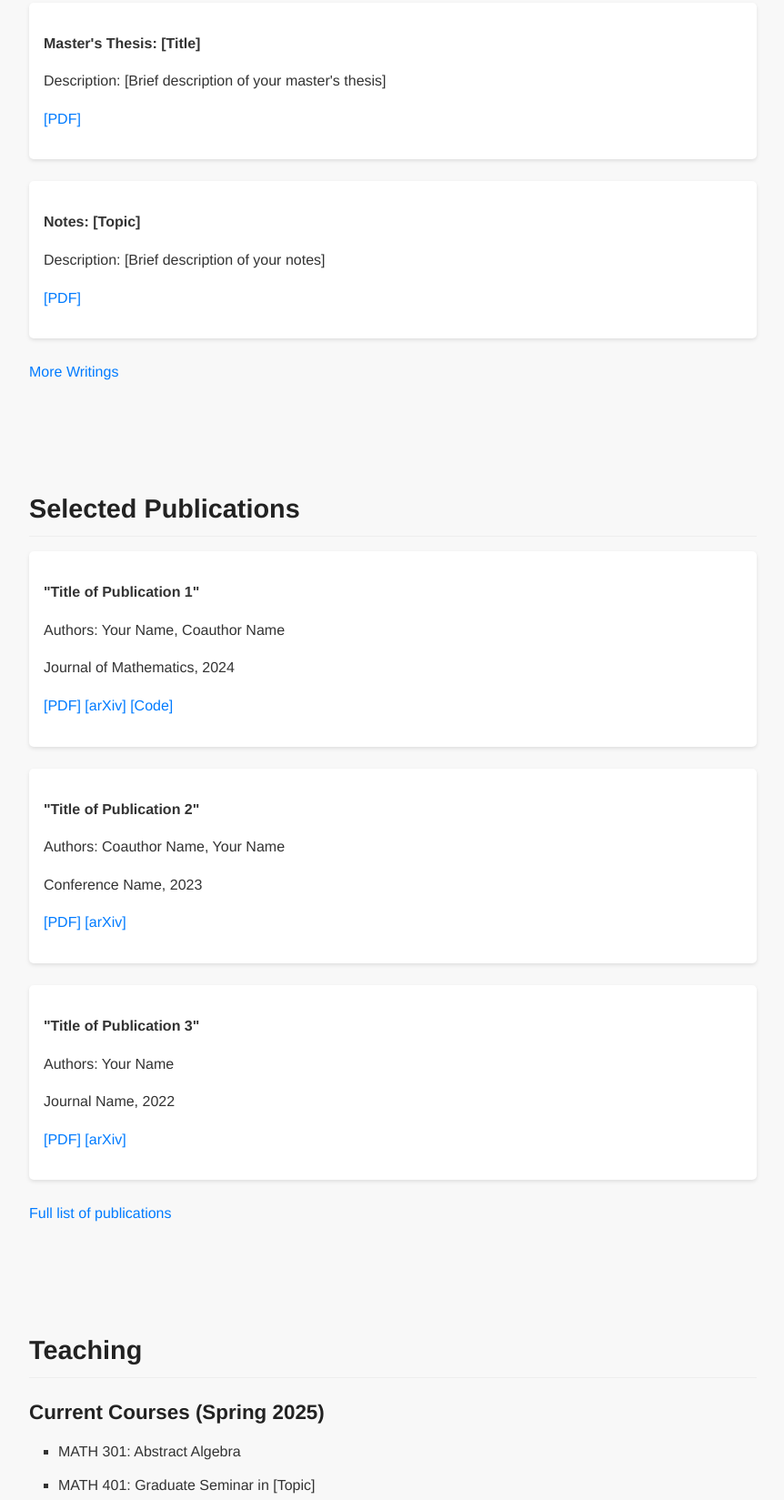
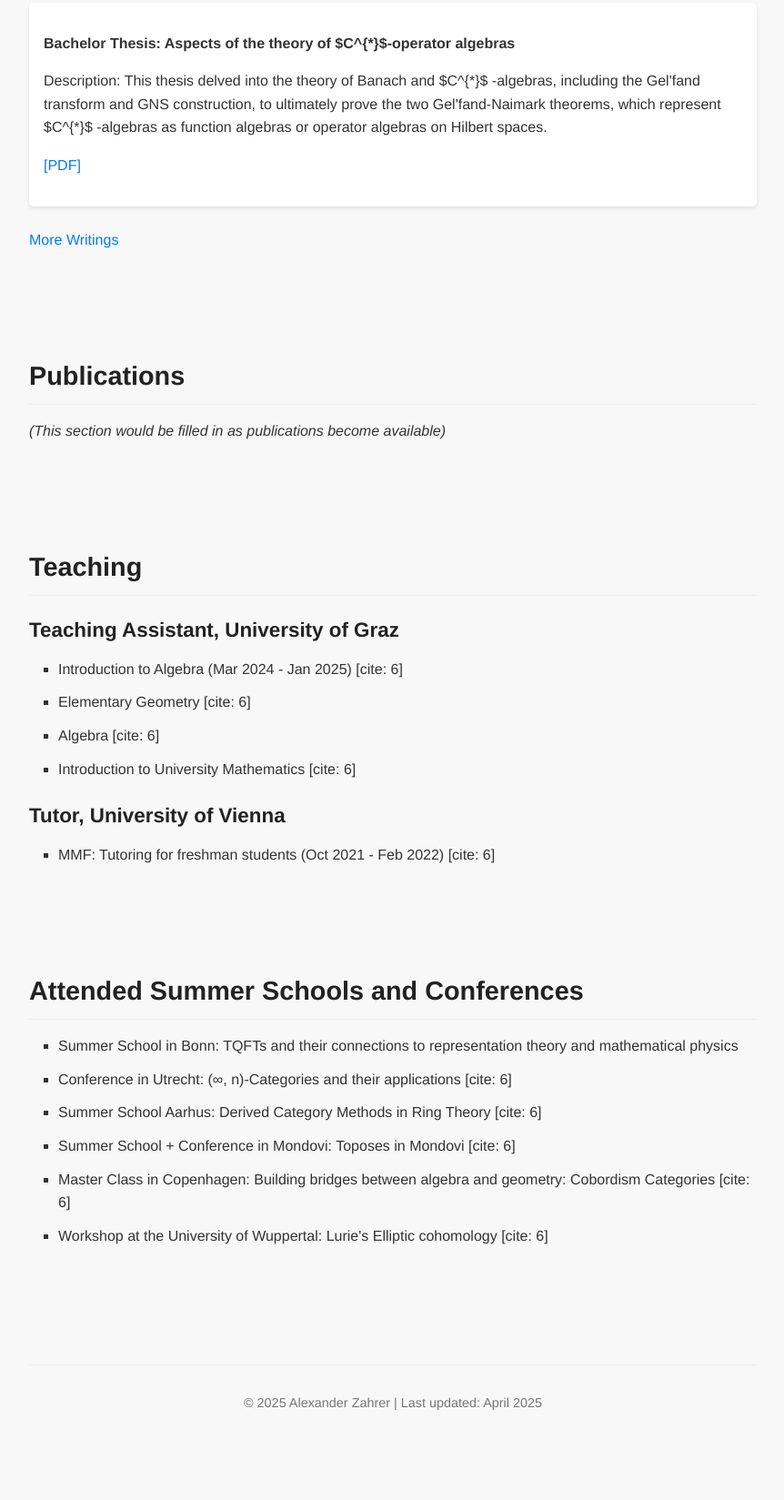
Before and after one commit to alexanderzahrer/Github-page, a plain HTML site: page index.html in a window 1280 px wide. Shown: the part 1096-2745 px from the top of the page at 91% size, without its empty margins (208-1070 px from the left). After the commit the page ends 2697 px from the top, so only its background shows below. Drawn offline with Linux system fonts and the light colour scheme.

Commit message:
Update index.html

```diff
--- a/index.html
+++ b/index.html
@@ -1,22 +1,23 @@
 <!DOCTYPE html>
 <html lang="en">
+
 <head>
     <meta charset="UTF-8">
     <meta name="viewport" content="width=device-width, initial-scale=1.0">
-    <title>Your Name - Mathematician</title>
+    <title>Alexander Zahrer - Mathematician</title>
     <style>
         body {
-            font-family: 'Helvetica Neue', Helvetica, Arial, sans-serif; /* Cooler, clean font */
+            font-family: 'Helvetica Neue', Helvetica, Arial, sans-serif;
             line-height: 1.6;
-            color: #333; /* Darker, more readable text */
+            color: #333;
             max-width: 800px;
             margin: 0 auto;
             padding: 2rem 1rem;
-            background-color: #f8f8f8; /* Light background for better readability */
+            background-color: #f8f8f8;
         }
 
         a {
-            color: #007bff; /* Standard blue link color */
+            color: #007bff;
             text-decoration: none;
         }
 
@@ -24,17 +25,19 @@
             text-decoration: underline;
         }
 
-        h1, h2, h3 {
+        h1,
+        h2,
+        h3 {
             margin-top: 1.5rem;
             margin-bottom: 1rem;
             font-weight: 600;
             line-height: 1.25;
-            color: #222; /* Darker headings */
+            color: #222;
         }
 
         h1 {
-            font-size: 2.2em; /* Slightly larger main heading */
-            border-bottom: 2px solid #ddd; /* Thicker, lighter border */
+            font-size: 2.2em;
+            border-bottom: 2px solid #ddd;
             padding-bottom: 0.5em;
         }
 
@@ -50,19 +53,19 @@
 
         ul {
             padding-left: 2em;
-            list-style-type: square; /* Square bullet points */
+            list-style-type: square;
         }
 
         li {
-            margin-bottom: 0.7em; /* Slightly more space between list items */
+            margin-bottom: 0.7em;
         }
 
         .paper {
             margin-bottom: 1.5rem;
-            background-color: #fff; /* White background for paper sections */
+            background-color: #fff;
             padding: 1rem;
             border-radius: 5px;
-            box-shadow: 0 2px 4px rgba(0, 0, 0, 0.1); /* Subtle shadow for depth */
+            box-shadow: 0 2px 4px rgba(0, 0, 0, 0.1);
         }
 
         .paper-title {
@@ -73,7 +76,7 @@
         .container {
             display: flex;
             flex-direction: column;
-            gap: 2.5rem; /* Increased gap between sections */
+            gap: 2.5rem;
         }
 
         section {
@@ -82,7 +85,7 @@
 
         code {
             font-family: 'Courier New', Courier, monospace;
-            background-color: #f0f0f0; /* Light gray background for code */
+            background-color: #f0f0f0;
             padding: 0.2em 0.4em;
             border-radius: 3px;
         }
@@ -93,31 +96,29 @@
             border-top: 1px solid #eee;
             font-size: 0.9em;
             color: #777;
-            text-align: center; /* Centered footer text */
+            text-align: center;
         }
     </style>
 </head>
+
 <body>
     <div class="container">
         <section id="about">
-            <h1>Your Name</h1>
-            <p>Mathematician specializing in Higher Category Theory, Higher Algebra, Derived Algebraic Geometry, Stable Homotopy Theory, and Functorial Field Theory.</p>
+            <h1>Alexander Zahrer</h1>
+            <p>Mathematician</p>
             <p>
-                <strong>Email:</strong> username@institution.edu<br>
-                <strong>Office:</strong> Building Name, Room 123<br>
+                <strong>Email:</strong> alexander.zahrer@proton.me<br>
                 <strong>Links:</strong>
-                <a href="https://github.com/yourusername">GitHub</a> |
-                <a href="https://scholar.google.com">Google Scholar</a> |
-                <a href="https://arxiv.org">arXiv</a>
+                <a href="sites.google.com/view/alexanderzahrer">Website</a>
             </p>
 
             <h2>Research Interests</h2>
             <ul>
                 <li>Higher Category Theory</li>
                 <li>Higher Algebra</li>
-                <li>Derived Algebraic Geometry</li>
+                <li>Derived/Spectral Algebraic Geometry</li>
                 <li>Stable Homotopy Theory</li>
-                <li>Functorial Field Theory</li>
+                <li>Functorial Field Theories</li>
             </ul>
 
             <h2>Seminars</h2>
@@ -130,20 +131,18 @@
         <section id="writings">
             <h2>Writings</h2>
             <div class="paper">
-                <p class="paper-title">Bachelor's Thesis: [Title]</p>
-                <p>Description: [Brief description of your bachelor's thesis]</p>
+                <p class="paper-title">Master Thesis: Smooth Functorial Field Theory and the Geometric Cobordism Hypothesis</p>
+                <p>Description: This thesis used higher category theory to study quantum field theories via smooth bordism
+                    categories endowed with geometric data (e.g. Riemannian metrics). The main references for this thesis
+                    were the papers arXiv:2111.01095 and arXiv:2011.01208. </p>
                 <p><a href="#">[PDF]</a></p>
             </div>
 
             <div class="paper">
-                <p class="paper-title">Master's Thesis: [Title]</p>
-                <p>Description: [Brief description of your master's thesis]</p>
-                <p><a href="#">[PDF]</a></p>
-            </div>
-
-            <div class="paper">
-                <p class="paper-title">Notes: [Topic]</p>
-                <p>Description: [Brief description of your notes]</p>
+                <p class="paper-title">Bachelor Thesis: Aspects of the theory of $C^{*}$-operator algebras</p>
+                <p>Description: This thesis delved into the theory of Banach and $C^{*}$ -algebras, including the Gel'fand
+                    transform and GNS construction, to ultimately prove the two Gel'fand-Naimark theorems, which represent
+                    $C^{*}$ -algebras as function algebras or operator algebras on Hilbert spaces. </p>
                 <p><a href="#">[PDF]</a></p>
             </div>
 
@@ -151,52 +150,48 @@
         </section>
 
         <section id="publications">
-            <h2>Selected Publications</h2>
-
-            <div class="paper">
-                <p class="paper-title">"Title of Publication 1"</p>
-                <p>Authors: Your Name, Coauthor Name</p>
-                <p>Journal of Mathematics, 2024</p>
-                <p><a href="#">[PDF]</a> <a href="#">[arXiv]</a> <a href="#">[Code]</a></p>
-            </div>
-
-            <div class="paper">
-                <p class="paper-title">"Title of Publication 2"</p>
-                <p>Authors: Coauthor Name, Your Name</p>
-                <p>Conference Name, 2023</p>
-                <p><a href="#">[PDF]</a> <a href="#">[arXiv]</a></p>
-            </div>
-
-            <div class="paper">
-                <p class="paper-title">"Title of Publication 3"</p>
-                <p>Authors: Your Name</p>
-                <p>Journal Name, 2022</p>
-                <p><a href="#">[PDF]</a> <a href="#">[arXiv]</a></p>
-            </div>
-
-            <p><a href="publications.html">Full list of publications</a></p>
+            <h2>Publications</h2>
+            <p>
+                <i>(This section would be filled in as publications become available)</i>
+            </p>
         </section>
 
         <section id="teaching">
             <h2>Teaching</h2>
 
-            <h3>Current Courses (Spring 2025)</h3>
+            <h3>Teaching Assistant, University of Graz</h3>
             <ul>
-                <li>MATH 301: Abstract Algebra</li>
-                <li>MATH 401: Graduate Seminar in [Topic]</li>
+                <li>Introduction to Algebra (Mar 2024 - Jan 2025) [cite: 6]</li>
+                <li>Elementary Geometry [cite: 6]</li>
+                <li>Algebra [cite: 6]</li>
+                <li>Introduction to University Mathematics [cite: 6]</li>
             </ul>
 
-            <h3>Previous Courses</h3>
+            <h3>Tutor, University of Vienna</h3>
             <ul>
-                <li>MATH 201: Linear Algebra (Fall 2024)</li>
-                <li>MATH 101: Calculus I (Spring 2024)</li>
+                <li>MMF: Tutoring for freshman students (Oct 2021 - Feb 2022) [cite: 6]</li>
+            </ul>
+        </section>
+
+        <section id="conferences">
+            <h2>Attended Summer Schools and Conferences</h2>
+            <ul>
+                <li>Summer School in Bonn: TQFTs and their connections to representation theory and mathematical physics
+                </li>
+                <li>Conference in Utrecht: (∞, n)-Categories and their applications [cite: 6]</li>
+                <li>Summer School Aarhus: Derived Category Methods in Ring Theory [cite: 6]</li>
+                <li>Summer School + Conference in Mondovi: Toposes in Mondovi [cite: 6]</li>
+                <li>Master Class in Copenhagen: Building bridges between algebra and geometry: Cobordism Categories [cite:
+                    6]</li>
+                <li>Workshop at the University of Wuppertal: Lurie's Elliptic cohomology [cite: 6]</li>
+
             </ul>
         </section>
 
         <footer>
-            <p>© 2025 Your Name | Last updated: April 2025</p>
-            <p>This site is hosted on <a href="https://pages.github.com/">GitHub Pages</a></p>
+            <p>© 2025 Alexander Zahrer | Last updated: April 2025</p>
         </footer>
     </div>
 </body>
+
 </html>
```
